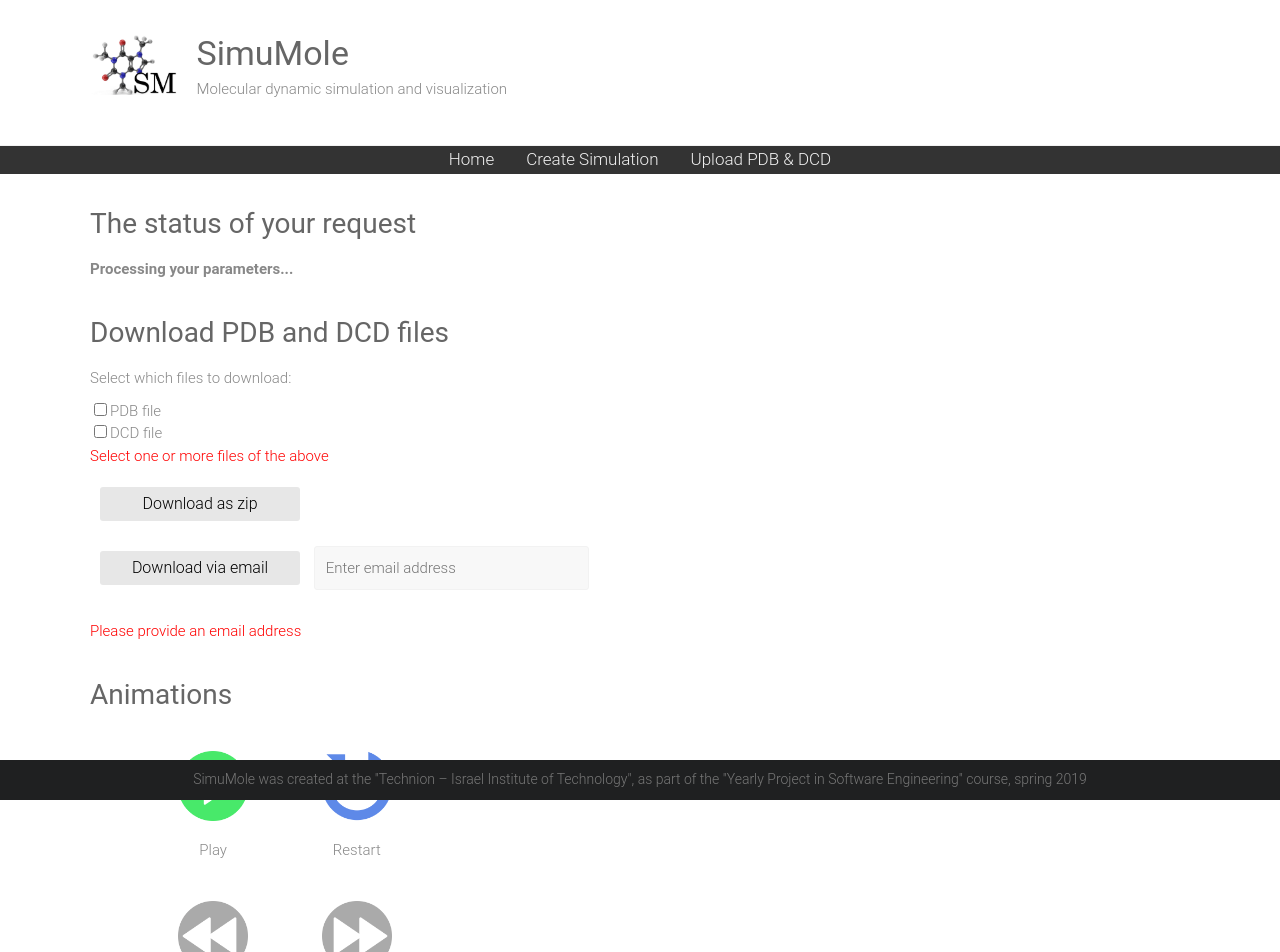
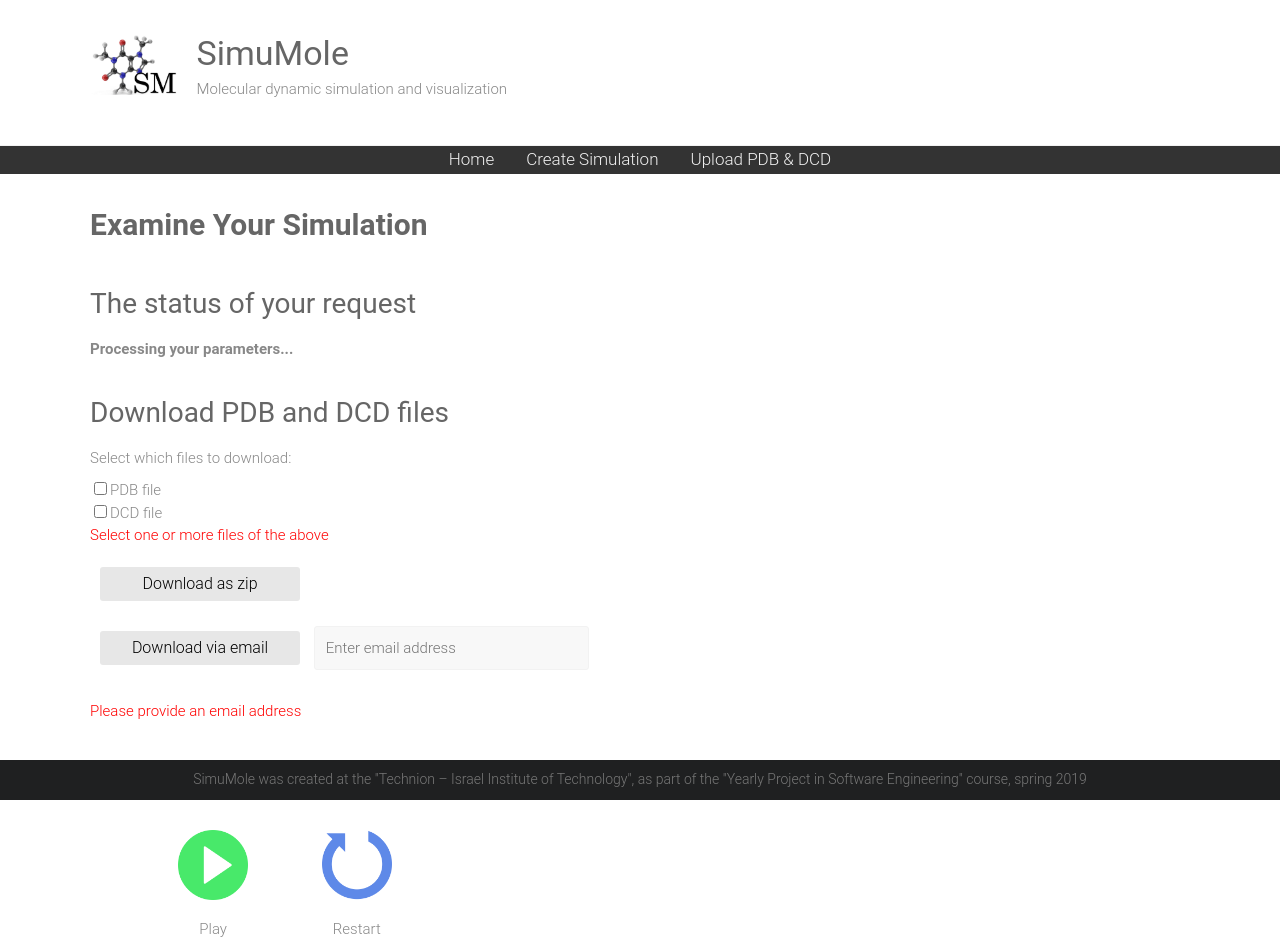
Before and after one commit to TechnionYP5779/SimuMole, a Django app: template src/SimuMole/SimuMoleWeb/templates/create_simulation_result.html in a window 1280 px wide. Shown: the top 952 px of the page. Run offline with Django 3.2, Linux system fonts and the light colour scheme; the template is opened without the code that fills it, so the values that code supplies are empty; some libraries are stand-ins or nearby versions; grey boxes are pictures that could not be loaded.

Commit message:
issue #94: minor changes

```diff
--- a/src/SimuMole/SimuMoleScripts/uploaded_simulation.py
+++ b/src/SimuMole/SimuMoleScripts/uploaded_simulation.py
@@ -16,7 +16,7 @@ def pdb_and_dcd_match(pdb_file_name, dcd_file_name):  # todo: remove gui
 
 
 def create_animations():
-    # for now, only open pymol window:
+    # for now, only open pymol window: #todo: create the animations instead of only open PyMOL
     pymol.finish_launching(['pymol', '-q'])  # pymol: -q quiet launch, -c no gui, -e fullscreen
     cmd = pymol.cmd
     cmd.reinitialize()
--- a/src/SimuMole/SimuMoleWeb/templates/create_simulation_result.html
+++ b/src/SimuMole/SimuMoleWeb/templates/create_simulation_result.html
@@ -76,9 +76,9 @@
     </style>
 
 
-    <title>SimuMole: Create Simulation</title>
+    <title>SimuMole: Download Simulation</title>
 
-    {#    <h1><strong>Create Your Simulation</strong></h1><br>#} {#  todo: change title #}
+    <h1><strong>Examine Your Simulation</strong></h1><br>
 
     {################################################################}
     {# simulation status                                            #}
@@ -129,7 +129,7 @@
     {# create the animation                                         #}
     {################################################################}
     <div id="animations_section">
-        <h2>Animations</h2>
+        <h2>Download animations</h2>
 
         <table>
 
```
